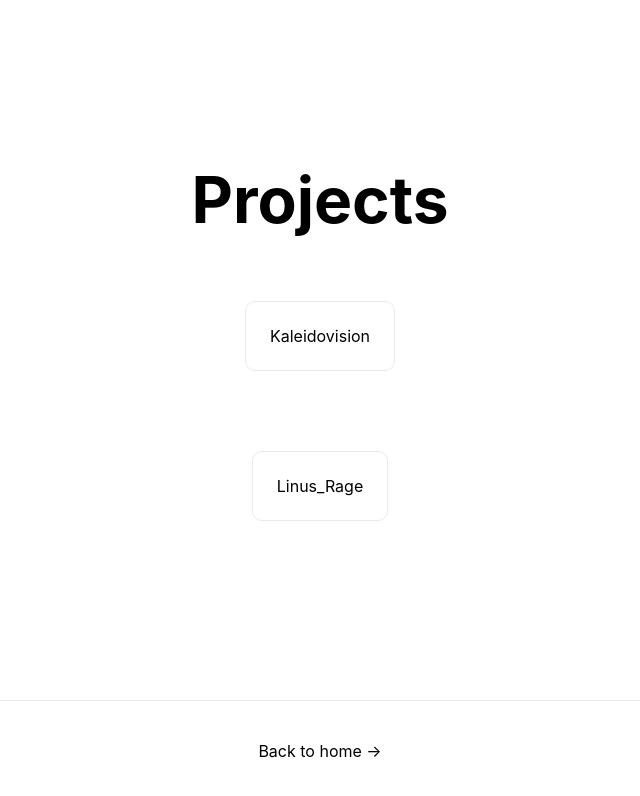
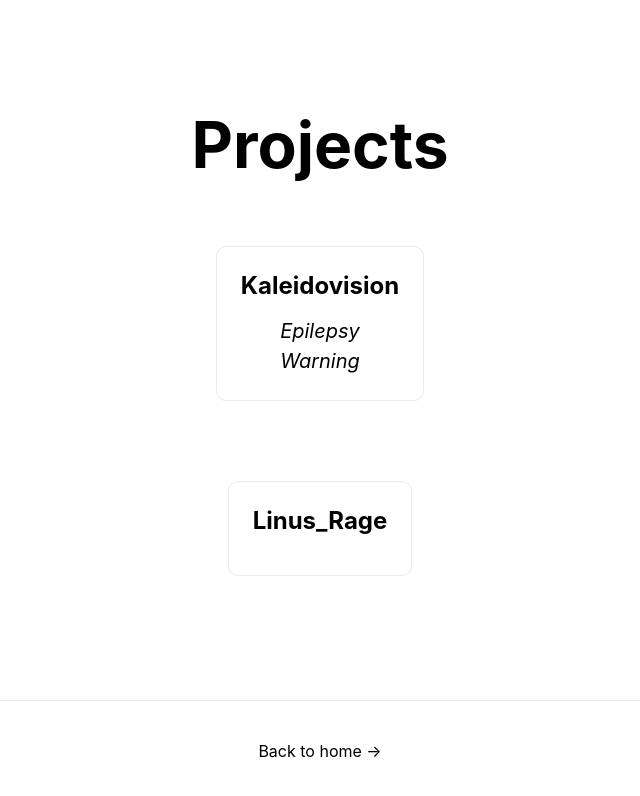
Before and after one commit to 3-Hz/3hz-io, a Next.js app: page /projects in a window 1280 px wide. Shown: the top 796 px of the page, without its empty margins (320-960 px from the left). Built offline with nearby package versions, Linux system fonts and the light colour scheme.

Commit message:
added epilepsy warning for kaleidovision

```diff
--- a/pages/projects/index.js
+++ b/pages/projects/index.js
@@ -17,13 +17,14 @@ export default function Projects() {
 
       <div className={styles.grid}>
         <a className={styles.card} href="http://kaleidovision.3hz.io">
-          Kaleidovision
+          <h3>Kaleidovision</h3>
+          <p><em>Epilepsy Warning</em></p>
         </a>
       </div>
 
       <div className={styles.grid}>
         <a className={styles.card} href="http://linusrage.3hz.io">
-          Linus_Rage
+          <h3>Linus_Rage</h3>
         </a>
       </div>
 
```
